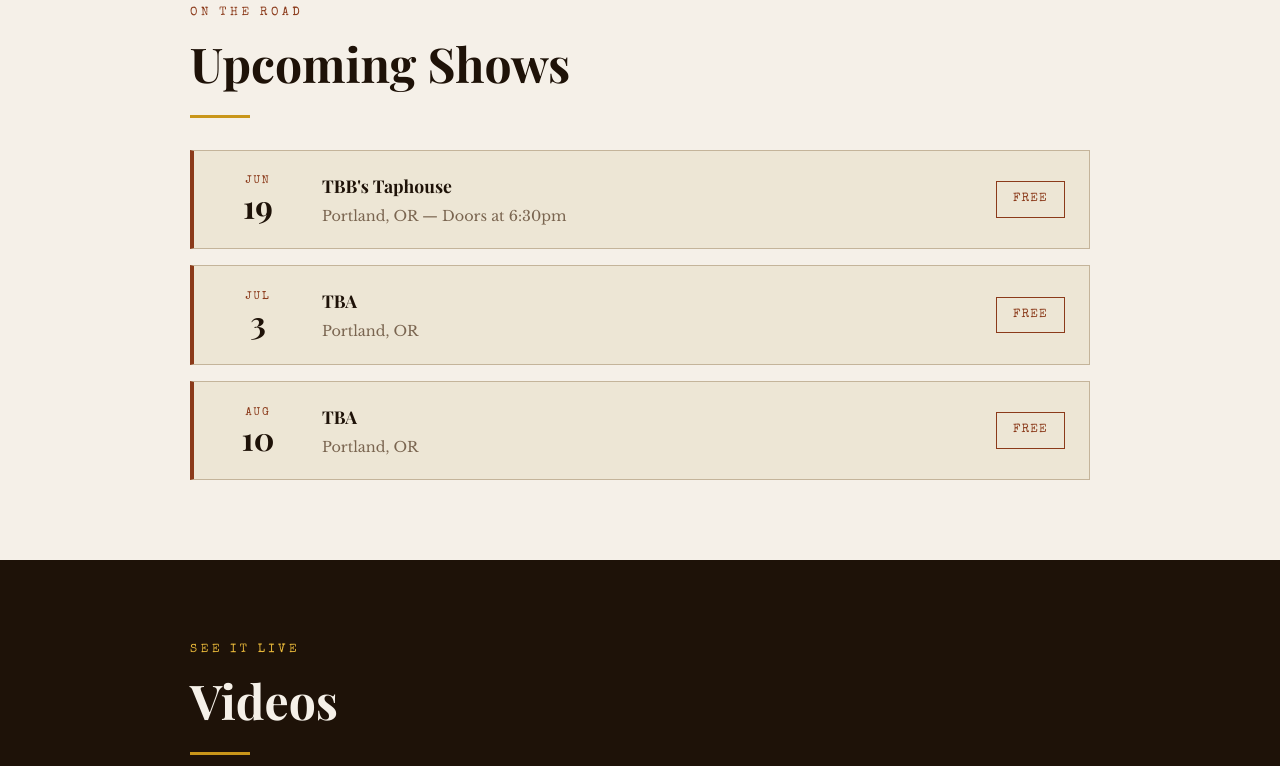
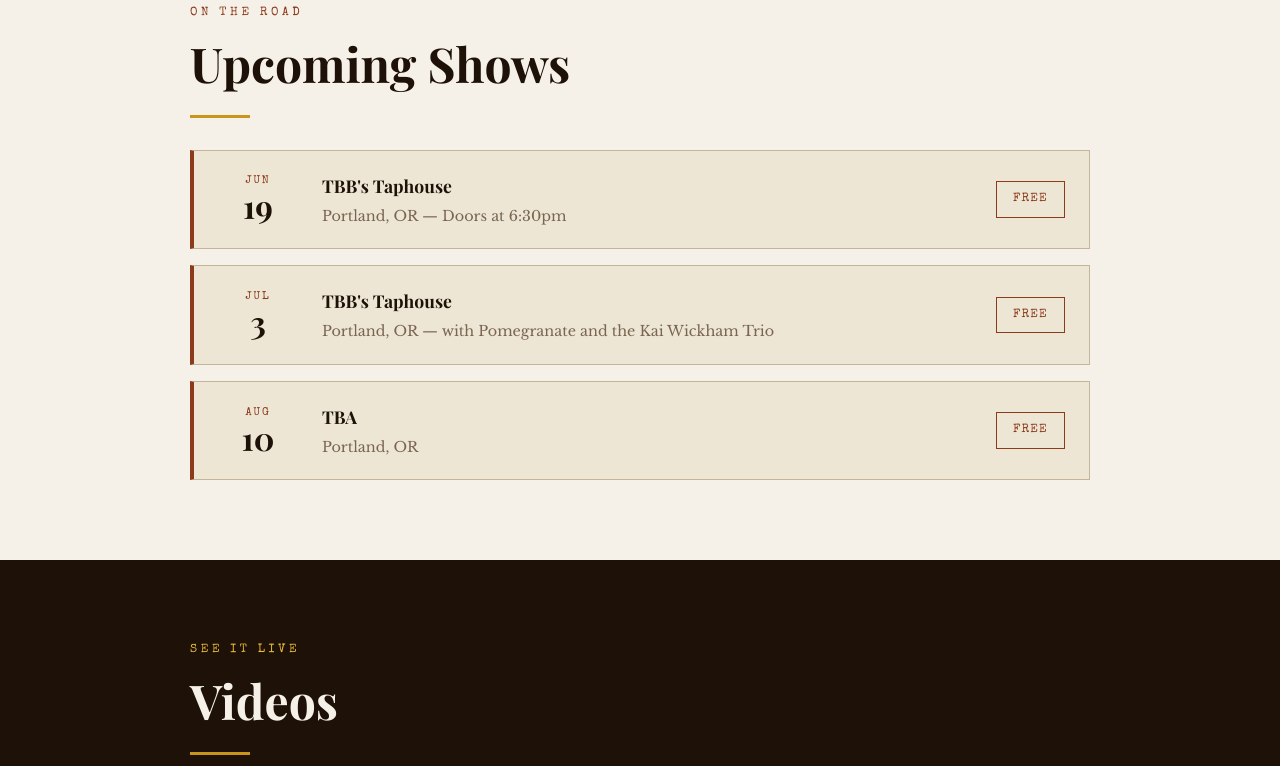
Before and after one commit to jackbernsteinsheehan/ragged-company, a plain HTML site: page index.html in a window 1280 px wide. Shown: the part 1381-2147 px from the top of the page. Drawn offline with nearby package versions, Linux system fonts and the light colour scheme; a web font is replaced by a local one.

Commit message:
jul 3 openers

```diff
--- a/index.html
+++ b/index.html
@@ -464,8 +464,8 @@
             <span class="day">3</span>
           </div>
           <div class="show-info">
-            <h3>TBA</h3>
-            <p>Portland, OR</p>
+            <h3>TBB's Taphouse</h3>
+            <p>Portland, OR &mdash; with Pomegranate and the Kai Wickham Trio</p>
           </div>
           <a href="#" class="show-ticket">Free</a>
         </div>
```
